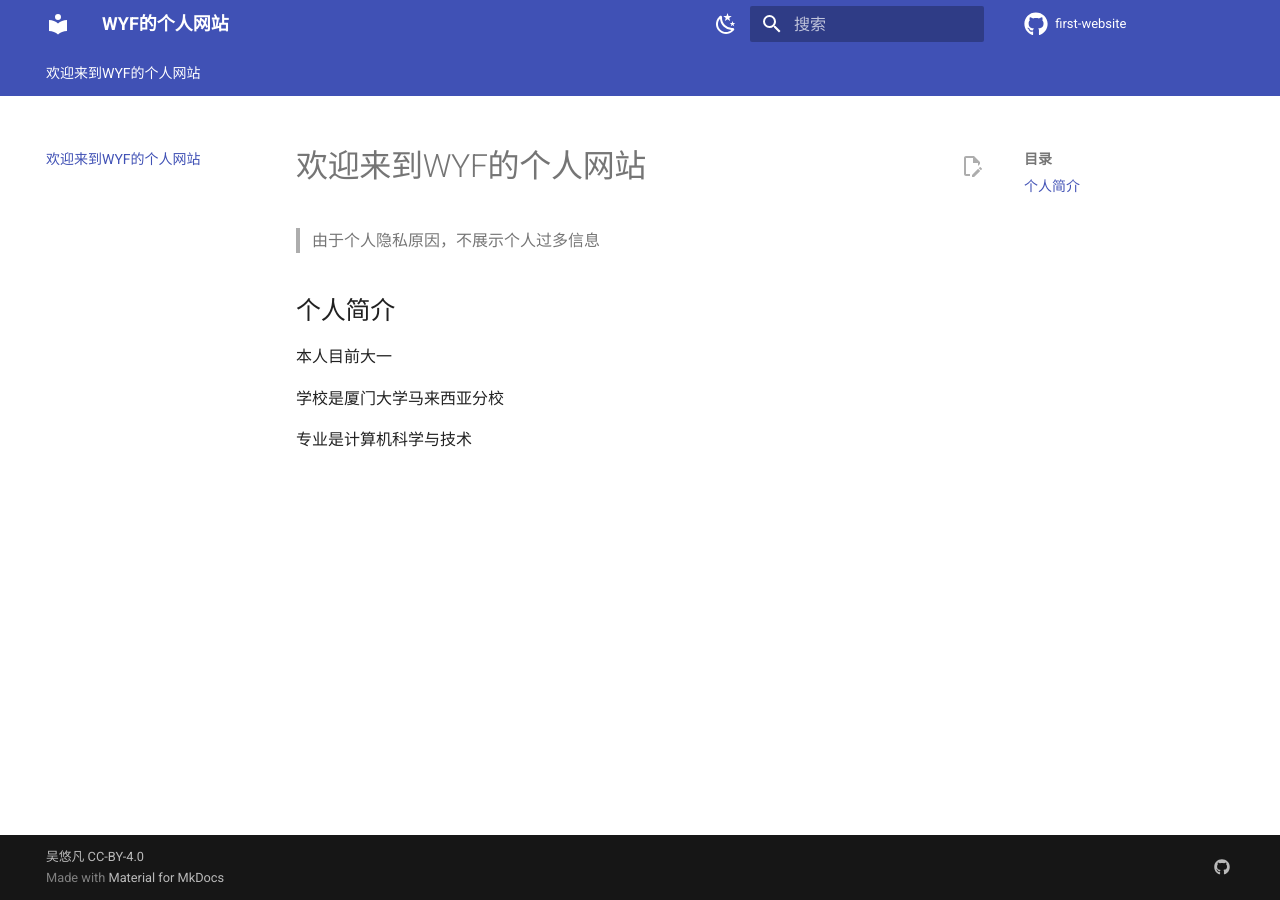
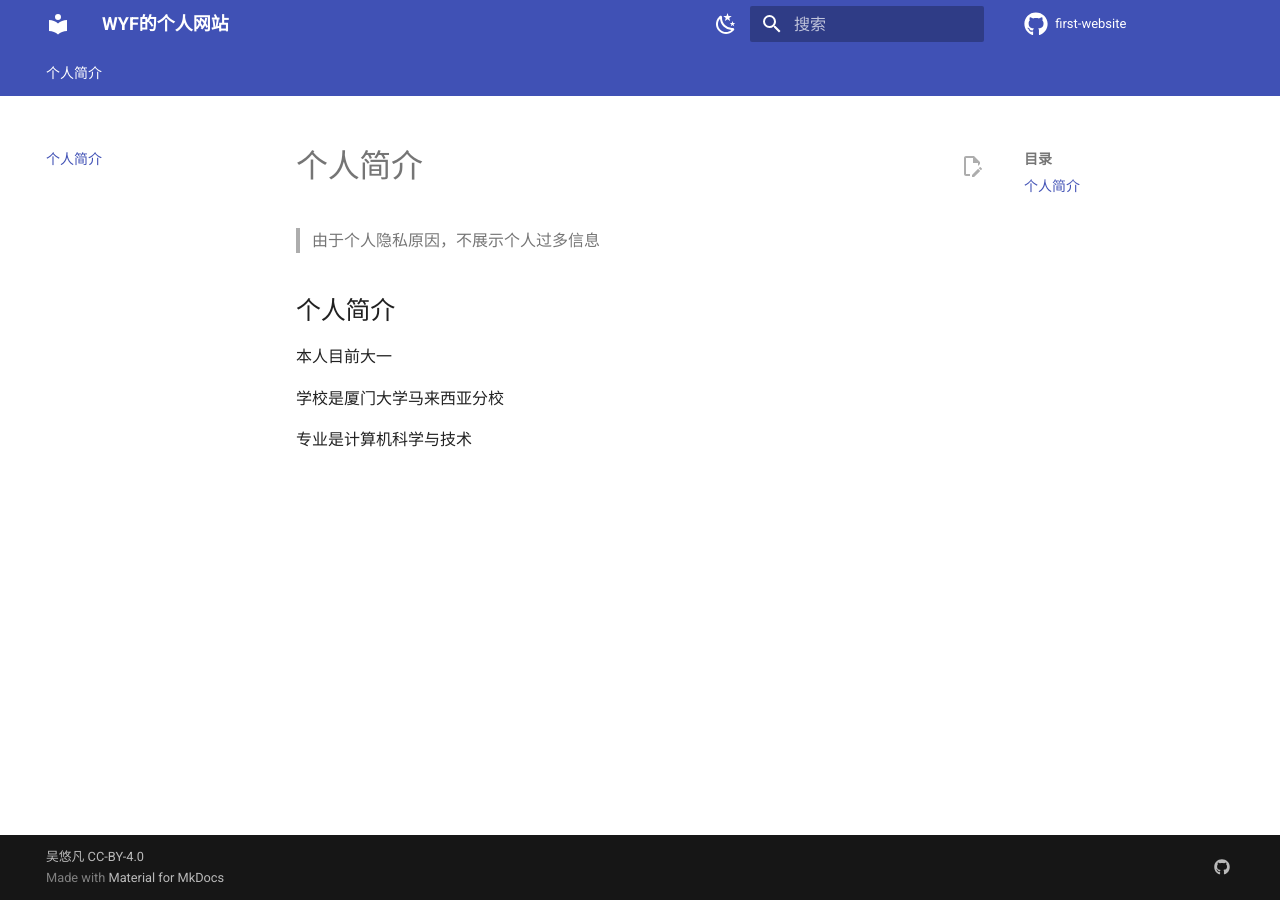
Before and after one commit to Ryan1702/first-website, an MkDocs documentation site: the page built from docs/index.md, in a window 1280 px wide. Built offline with MkDocs 1.6.1 and Material for MkDocs 9.7.7, drawn with Linux system fonts in a browser that asks for light colours; comment, search, counter and statistics services are not loaded.

Commit message:
修改个人介绍

```diff
--- a/docs/index.md
+++ b/docs/index.md
@@ -1,4 +1,4 @@
-# 欢迎来到WYF的个人网站
+# 个人简介
 
 > 由于个人隐私原因，不展示个人过多信息
 
```
